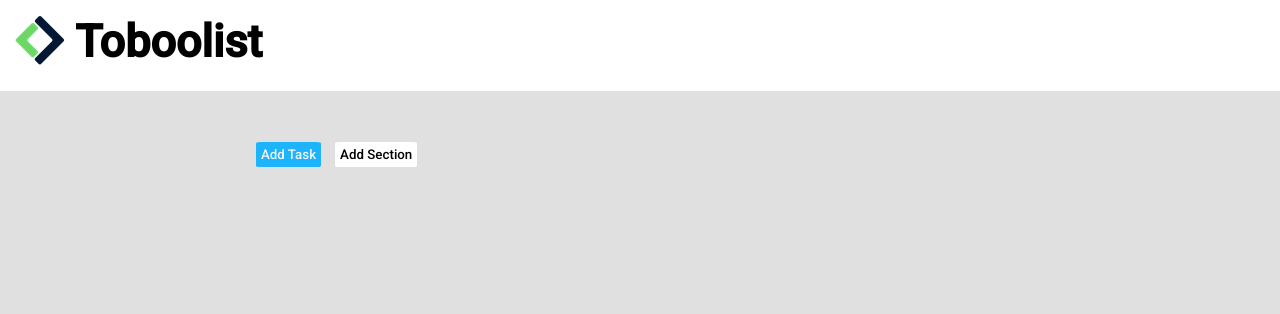
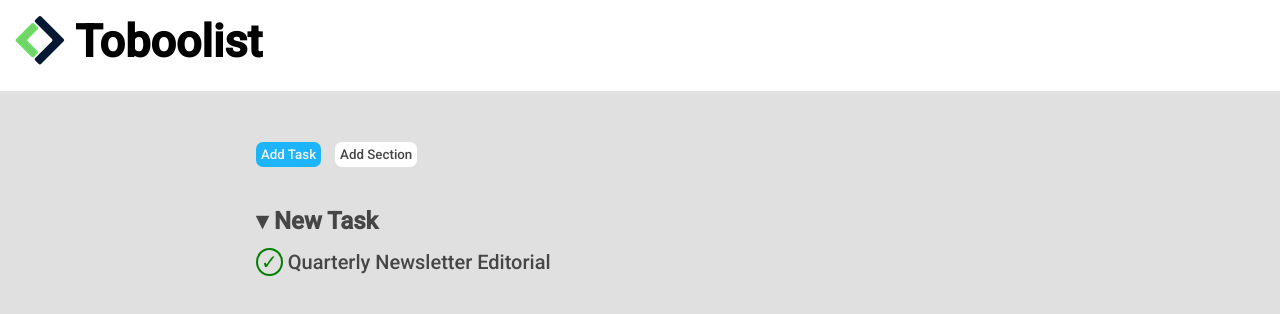
Before and after one commit to domenicocristo/html-css-toboolist, a plain HTML site: page index.html in a window 1280 px wide. Drawn offline with Linux system fonts and the light colour scheme.

Commit message:
inizio main

```diff
--- a/index.html
+++ b/index.html
@@ -21,6 +21,13 @@
             <button id="buttom-blu">Add Task</button>
             <button id="buttom-white">Add Section</button>
         </nav>
+
+        <main>
+            <section>
+                 <h2>&blacktriangledown; New Task</h2>
+                 <div class="check"><span class="check-logo">&#10003;</span> Quarterly Newsletter Editorial</div>
+
+        </main>
     </div>
 </body>
 </html>
--- a/style.css
+++ b/style.css
@@ -34,7 +34,7 @@ nav button {
     margin-right: 10px;
     padding: 5px;
     border: 0;
-    border-radius: 6%;
+    border-radius: 7px 7px 7px 7px;
 }
 
 #buttom-blu {
@@ -44,5 +44,23 @@ nav button {
 
 #buttom-white {
     background-color: white;
-    color: black;
+    color: rgb(70, 70, 70);
 }
+
+main {
+    color: rgb(70, 70, 70);
+    padding-top: 40px;
+}
+
+.check {
+    padding-top: 15px;
+    font-size: 20px;
+}
+
+.check-logo {
+    color: green;
+    border: solid 2px;
+    padding-left: 3px;
+    padding-right: 3px;
+    border-radius: 50%;
+}
```
